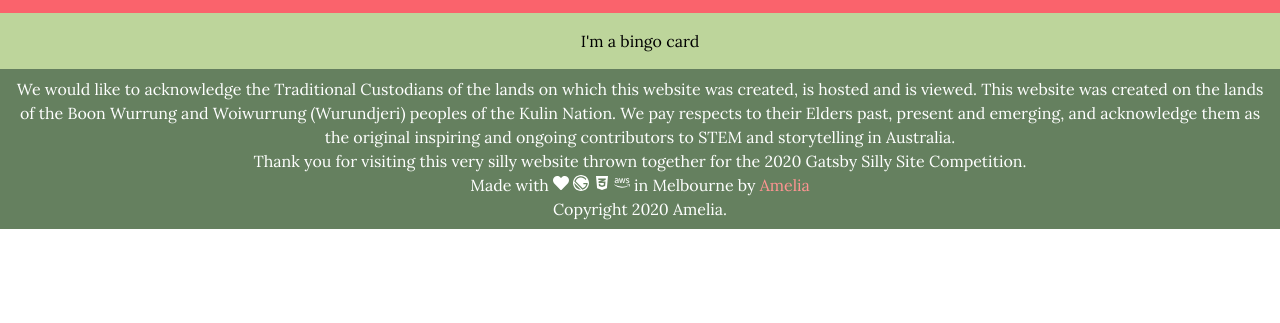
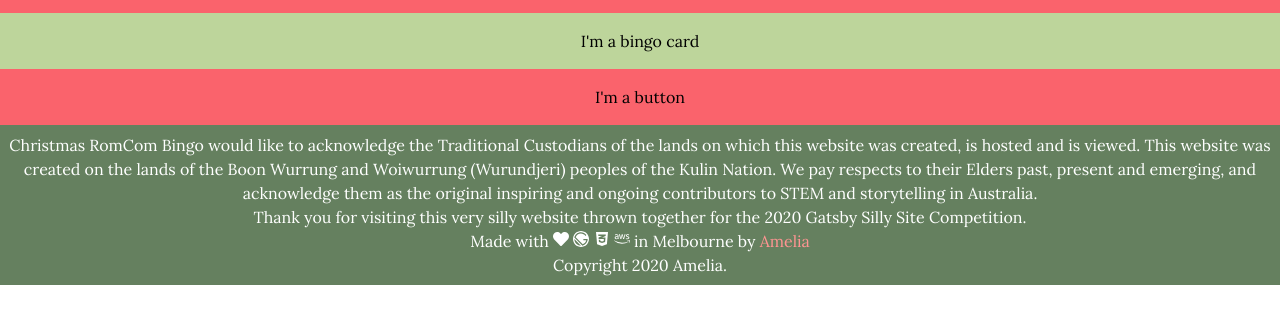
Before and after one commit to amtrav42/ChristmasRomComBingo, a Gatsby site: page / in a window 1280 px wide. Shown: the part 91-414 px from the top of the page. Built offline with nearby package versions, Linux system fonts and the light colour scheme; Gatsby itself is replaced by a stand-in of ours.

Commit message:
added button component

```diff
--- /dev/null
+++ b/src/components/Button/Button.module.css
@@ -0,0 +1,5 @@
+@import "../../styles/global.css";
+.background{
+  background-color: var(--bright-red);
+  padding: var(--padding);
+}
--- /dev/null
+++ b/src/components/Button/index.jsx
@@ -0,0 +1,8 @@
+import React from "react";
+import ButtonStyles from "./Button.module.css";
+
+export default function Button() {
+  return (
+    <div className={ButtonStyles.background}>I'm a button</div>
+  )
+};
--- a/src/components/Footer/index.jsx
+++ b/src/components/Footer/index.jsx
@@ -11,7 +11,7 @@ export default function Footer() {
   return (
   <div className={FooterStyles.container}>
     <p className={FooterStyles.acknowledgement}>
-      We would like to acknowledge the Traditional Custodians of the lands
+      Christmas RomCom Bingo would like to acknowledge the Traditional Custodians of the lands
       on which this website was created, is hosted and is viewed.
       This website was created on the lands of the Boon Wurrung and Woiwurrung (Wurundjeri)
       peoples of the Kulin Nation. We pay respects to their Elders past, present and emerging,
--- a/src/pages/index.js
+++ b/src/pages/index.js
@@ -1,6 +1,7 @@
 import React from "react"
 import Header from "../components/Header"
 import BingoCard from "../components/BingoCard";
+import Button from "../components/Button"
 import Footer from "../components/Footer";
 import '../styles/reset.css';
 import '../styles/global.css';
@@ -10,6 +11,7 @@ export default function Home() {
     <>
       <Header />
       <BingoCard />
+      <Button />
       <Footer />
     </>
   );
```
